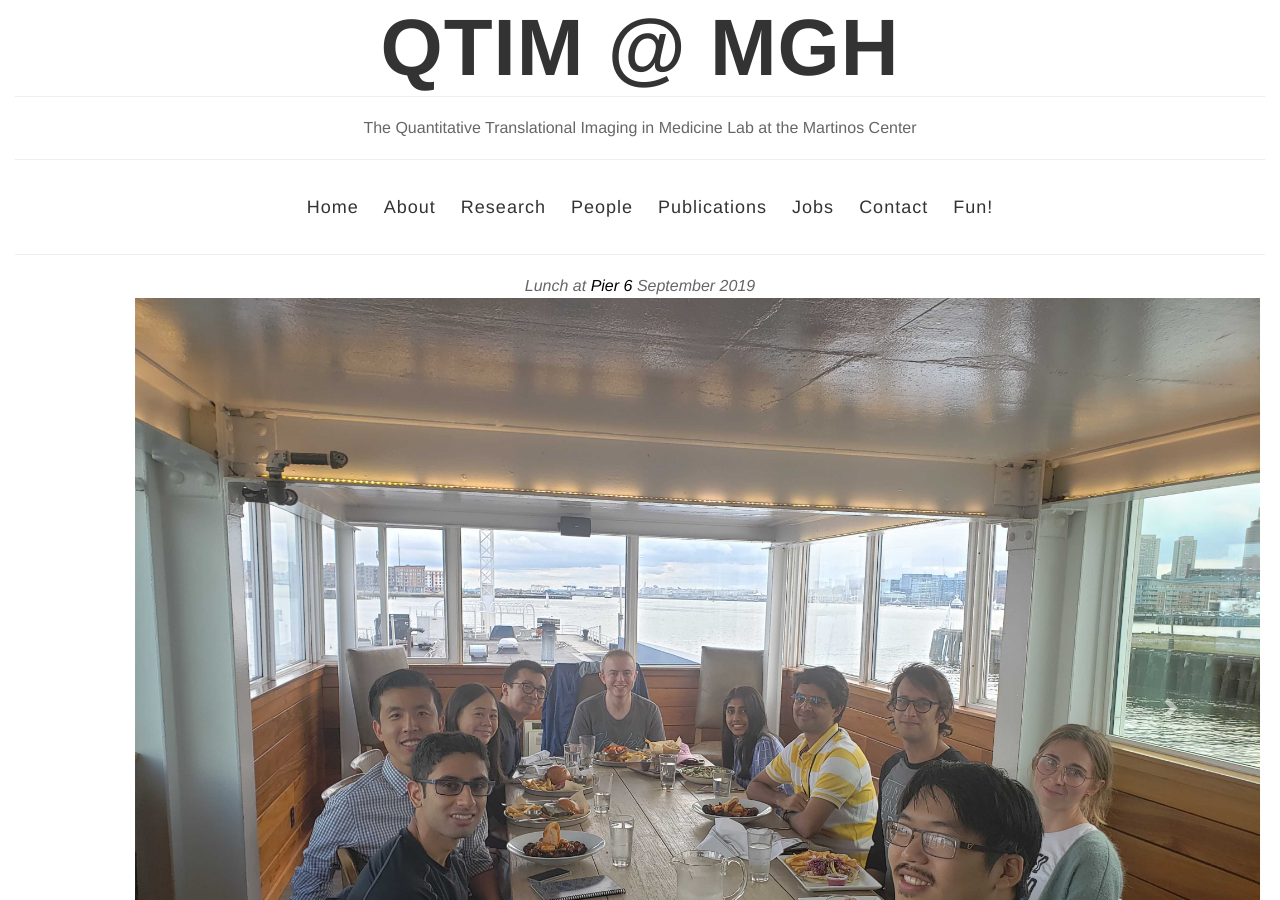
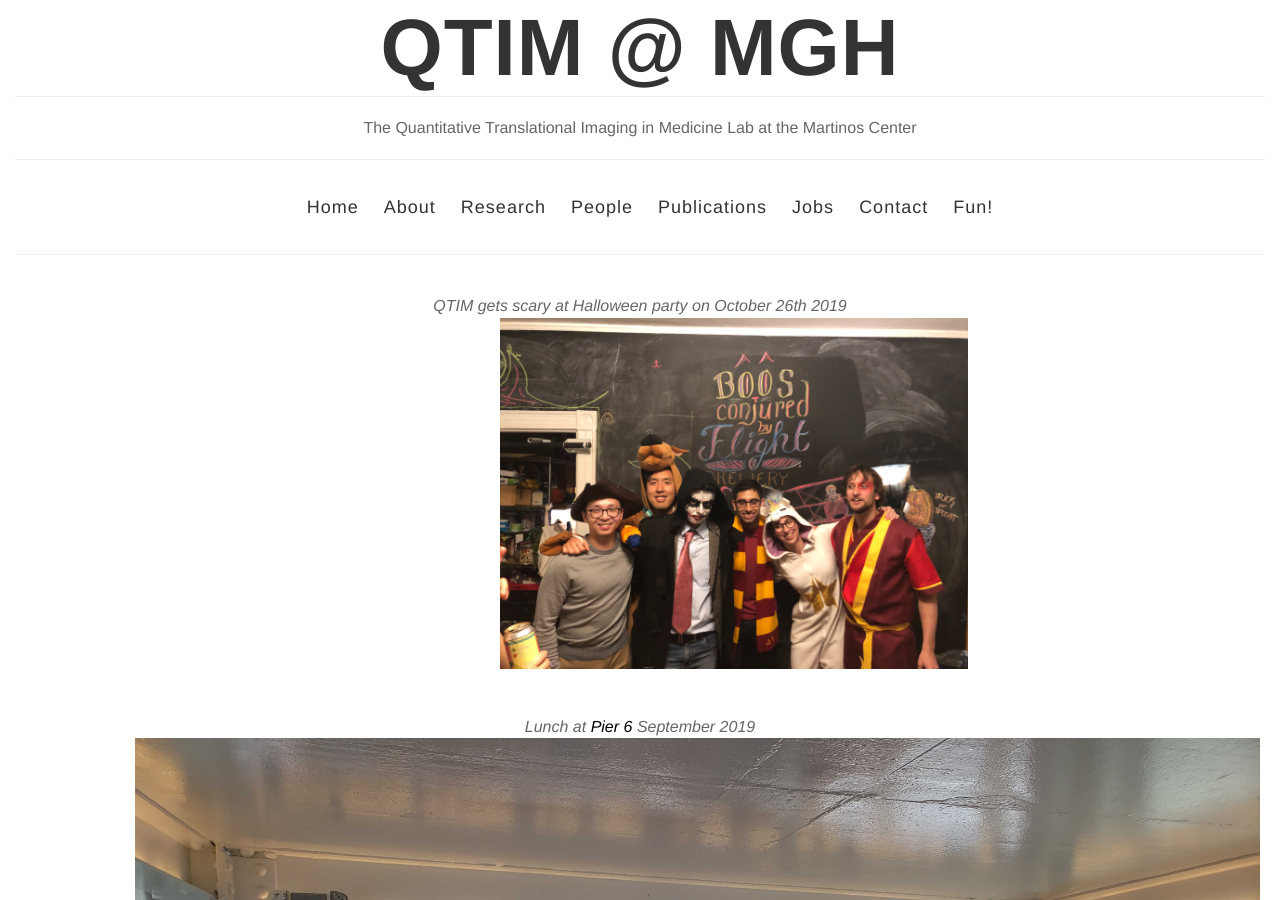
Before and after one commit to QTIM-Lab/qtim-lab.github.io, a Jekyll site: the page built from fun.html, in a window 1280 px wide and 900 px high. Built offline with Jekyll 4.4.1, drawn with Linux system fonts in a browser that asks for light colours.

Commit message:
Halloween

```diff
--- a/fun.html
+++ b/fun.html
@@ -4,6 +4,16 @@ title: Fun!
 permalink: /fun/
 ---
 
+<!-- Halloween Party START -->
+
+<div class="bio">
+    <div class="fun-caption">
+        <em>QTIM gets scary at Halloween party on October 26th 2019</em>
+    </div>
+  <img src="../images/fun/team_outings/2019_halloween_party.jpg">
+</div>
+
+<!-- Halloween Party END -->
 
 <!-- Lunch at Pier 6 START -->
 
```
Also changed, not shown: images/fun/team_outings/2019_halloween_party.jpg (added).
